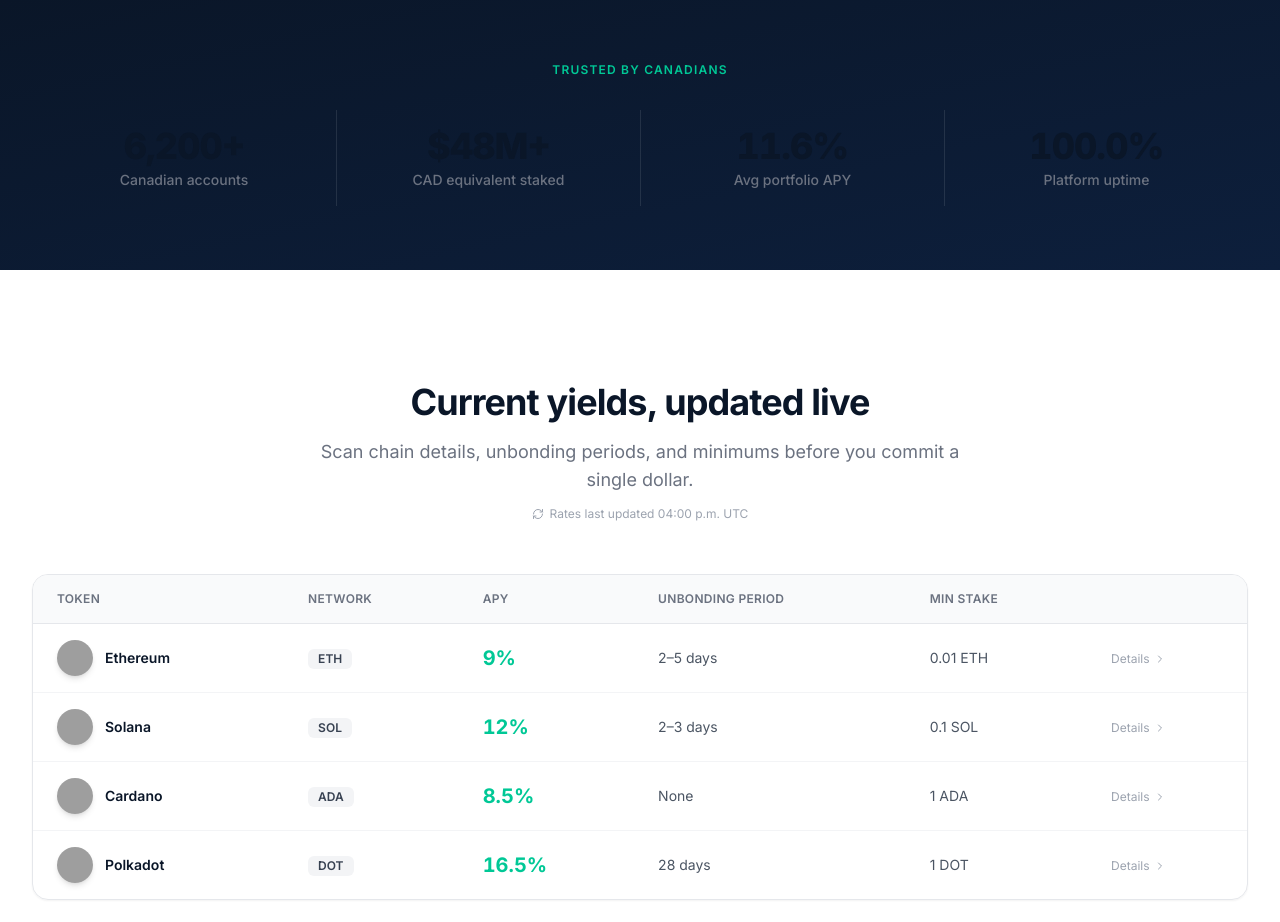
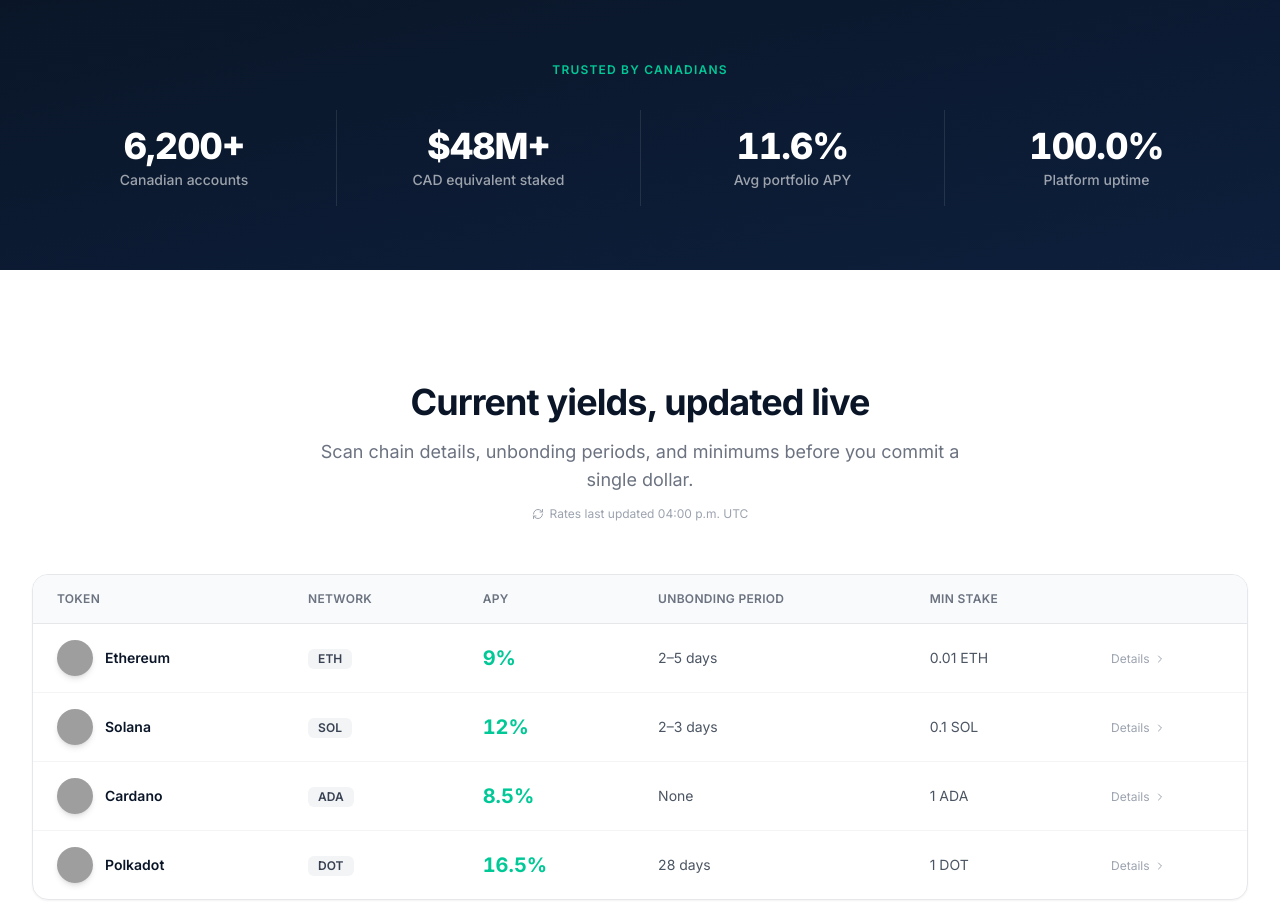
Before and after one commit to MdRahad1002/staking-platform, a Next.js app: page /canada in a window 1280 px wide. Shown: the part 860-1782 px from the top of the page. Built offline with nearby package versions, Linux system fonts and the light colour scheme; grey boxes are pictures that could not be loaded.

Commit message:
fix: make stats visible on dark background (white text)

```diff
--- a/app/canada/components/CanadaStats.tsx
+++ b/app/canada/components/CanadaStats.tsx
@@ -37,10 +37,10 @@
   const display = useCountUp(value, 1600, active)
   return (
     <div className="flex flex-col items-center text-center px-6 py-4">
-      <span className="text-3xl sm:text-4xl font-extrabold text-[#0A1628] tabular-nums tracking-tight">
+      <span className="text-3xl sm:text-4xl font-extrabold text-white tabular-nums tracking-tight">
         {active ? display : '0'}
       </span>
-      <span className="mt-1 text-sm text-gray-500 font-medium">{label}</span>
+      <span className="mt-1 text-sm text-white/60 font-medium">{label}</span>
     </div>
   )
 }
```
